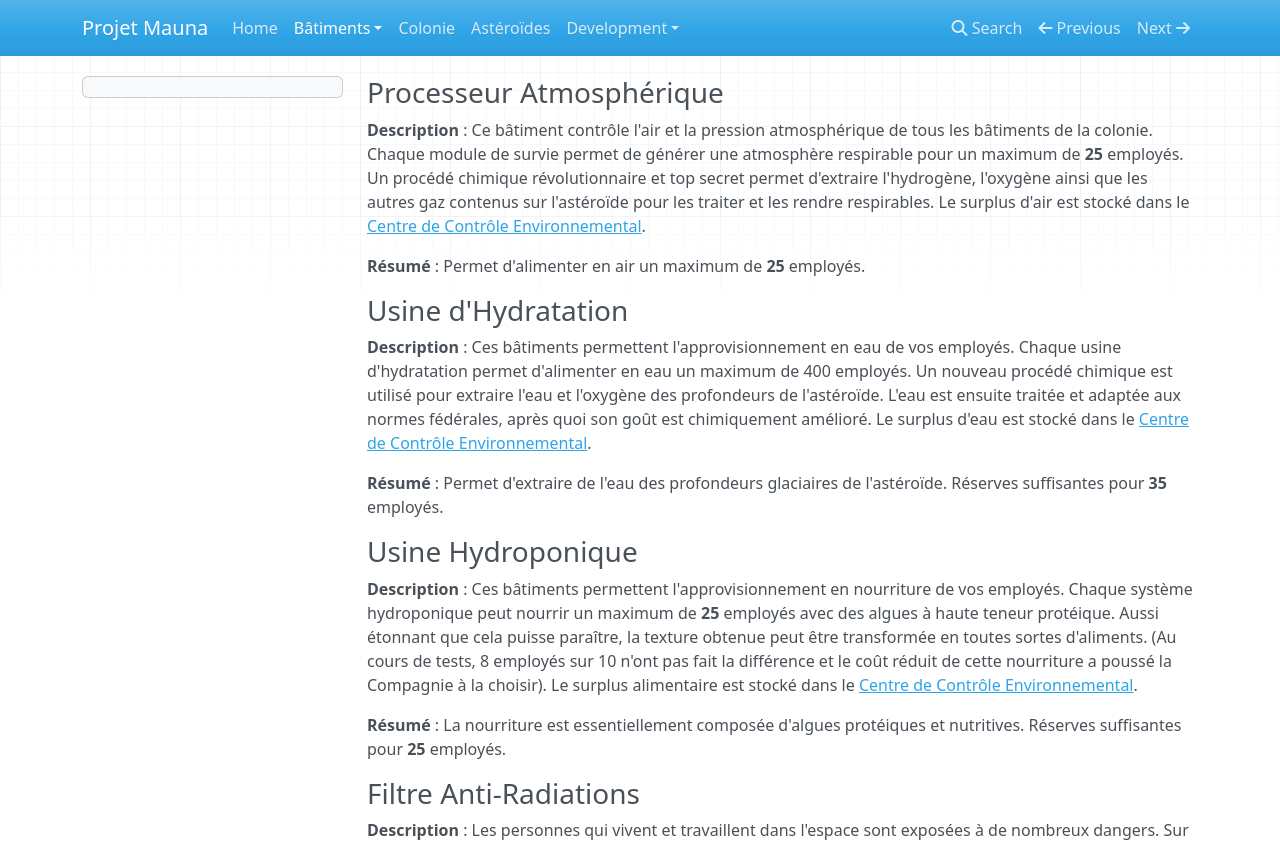
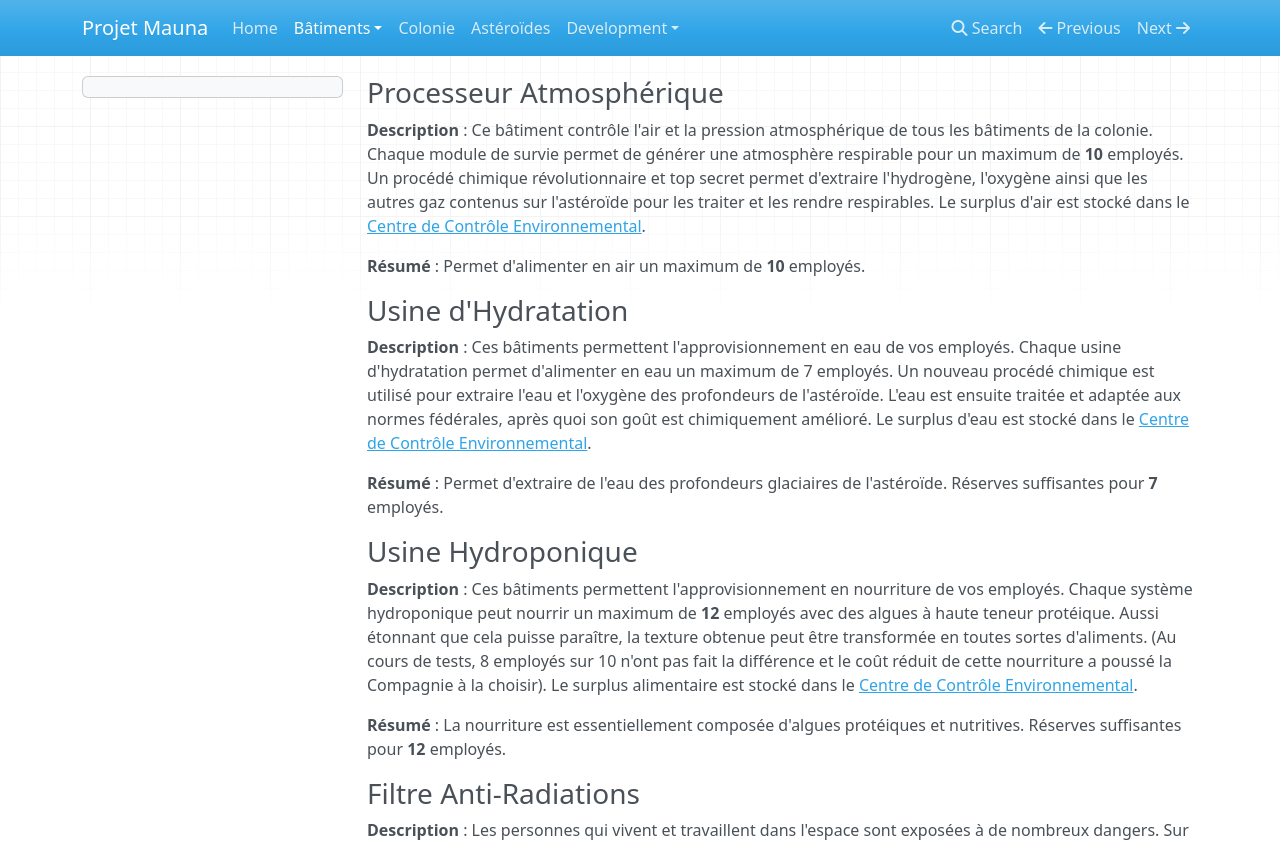
Before and after one commit to grena/project-mauna, an MkDocs documentation site: the page built from docs/buildings/environment.md, in a window 1280 px wide and 1371 px high. Shown: the top 844 px of the window. Built offline with MkDocs 1.6.1, drawn with Linux system fonts in a browser that asks for light colours; nearby versions of some CDN libraries; old or Windows-style settings are respelled for this version of MkDocs.

```diff
--- a/docs/buildings/environment.md
+++ b/docs/buildings/environment.md
@@ -1,17 +1,17 @@
 ### Processeur Atmosphérique
-**Description** : Ce bâtiment contrôle l'air et la pression atmosphérique de tous les bâtiments de la colonie. Chaque module de survie permet de générer une atmosphère respirable pour un maximum de **25** employés. Un procédé chimique révolutionnaire et top secret permet d'extraire l'hydrogène, l'oxygène ainsi que les autres gaz contenus sur l'astéroïde pour les traiter et les rendre respirables. Le surplus d'air est stocké dans le [Centre de Contrôle Environnemental](#controleur-environnement).
+**Description** : Ce bâtiment contrôle l'air et la pression atmosphérique de tous les bâtiments de la colonie. Chaque module de survie permet de générer une atmosphère respirable pour un maximum de **10** employés. Un procédé chimique révolutionnaire et top secret permet d'extraire l'hydrogène, l'oxygène ainsi que les autres gaz contenus sur l'astéroïde pour les traiter et les rendre respirables. Le surplus d'air est stocké dans le [Centre de Contrôle Environnemental](#controleur-environnement).
 
-**Résumé** : Permet d'alimenter en air un maximum de **25** employés.
+**Résumé** : Permet d'alimenter en air un maximum de **10** employés.
 
 ### Usine d'Hydratation
-**Description** : Ces bâtiments permettent l'approvisionnement en eau de vos employés. Chaque usine d'hydratation permet d'alimenter en eau un maximum de 400 employés. Un nouveau procédé chimique est utilisé pour extraire l'eau et l'oxygène des profondeurs de l'astéroïde. L'eau est ensuite traitée et adaptée aux normes fédérales, après quoi son goût est chimiquement amélioré. Le surplus d'eau est stocké dans le [Centre de Contrôle Environnemental](#controleur-environnement).
+**Description** : Ces bâtiments permettent l'approvisionnement en eau de vos employés. Chaque usine d'hydratation permet d'alimenter en eau un maximum de 7 employés. Un nouveau procédé chimique est utilisé pour extraire l'eau et l'oxygène des profondeurs de l'astéroïde. L'eau est ensuite traitée et adaptée aux normes fédérales, après quoi son goût est chimiquement amélioré. Le surplus d'eau est stocké dans le [Centre de Contrôle Environnemental](#controleur-environnement).
 
-**Résumé** : Permet d'extraire de l'eau des profondeurs glaciaires de l'astéroïde. Réserves suffisantes pour **35** employés.
+**Résumé** : Permet d'extraire de l'eau des profondeurs glaciaires de l'astéroïde. Réserves suffisantes pour **7** employés.
 
 ### Usine Hydroponique
-**Description** : Ces bâtiments permettent l'approvisionnement en nourriture de vos employés. Chaque système hydroponique peut nourrir un maximum de **25** employés avec des algues à haute teneur protéique. Aussi étonnant que cela puisse paraître, la texture obtenue peut être transformée en toutes sortes d'aliments. (Au cours de tests, 8 employés sur 10 n'ont pas fait la différence et le coût réduit de cette nourriture a poussé la Compagnie à la choisir). Le surplus alimentaire est stocké dans le [Centre de Contrôle Environnemental](#controleur-environnement).
+**Description** : Ces bâtiments permettent l'approvisionnement en nourriture de vos employés. Chaque système hydroponique peut nourrir un maximum de **12** employés avec des algues à haute teneur protéique. Aussi étonnant que cela puisse paraître, la texture obtenue peut être transformée en toutes sortes d'aliments. (Au cours de tests, 8 employés sur 10 n'ont pas fait la différence et le coût réduit de cette nourriture a poussé la Compagnie à la choisir). Le surplus alimentaire est stocké dans le [Centre de Contrôle Environnemental](#controleur-environnement).
 
-**Résumé** : La nourriture est essentiellement composée d'algues protéiques et nutritives. Réserves suffisantes pour **25** employés.
+**Résumé** : La nourriture est essentiellement composée d'algues protéiques et nutritives. Réserves suffisantes pour **12** employés.
 
 ### Filtre Anti-Radiations
 **Description** : Les personnes qui vivent et travaillent dans l'espace sont exposées à de nombreux dangers. Sur certains astéroïdes, les niveaux de radiation sont tels qu'ils peuvent entraîner diverses maladies qui ralentissent la production. C'est pourquoi la Compagnie vous recommande vivement de construire un ou plusieurs filtres pour créer un écran contre les particules hautement radioactives et protéger ainsi les employés à l'intérieur des bâtiments de la colonie.
--- a/mkdocs.yml
+++ b/mkdocs.yml
@@ -11,3 +11,4 @@ pages:
 - ['asteroids.md', 'Astéroïdes']
 - ['development/install.md', 'Development', 'Installation']
 - ['development/asteroids.md', 'Development', 'Astéroïdes']
+- ['development/colony.md', 'Development', 'Colonie']
```
Also changed, not shown: docs/buildings/miscellaneous.md (+1 -1 lines), docs/development/colony.md (added, +36 -0 lines).
